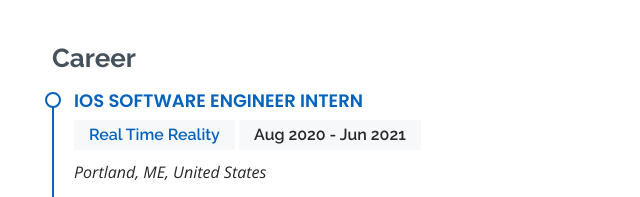
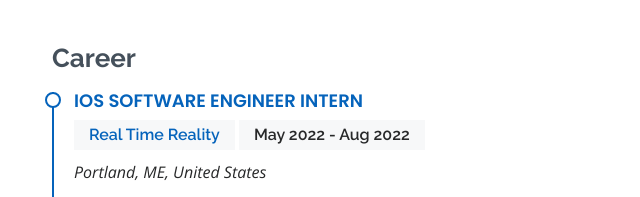
Before and after one commit to sctyang2001/sctyang.com, a plain HTML site: page index.html in a window 1280 px wide. Shown: the part 1740-1937 px from the top of the page, 80-720 px from the left. Drawn offline with nearby package versions, Linux system fonts and the light colour scheme.

Commit message:
Update index.html

```diff
--- a/index.html
+++ b/index.html
@@ -138,7 +138,7 @@
               <h4>iOS Software Engineer Intern</h4>
               <h5><a
                 href="https://rtreality.com/">Real Time Reality</a></h5>
-              <h5>Aug 2020 - Jun 2021</h5>
+              <h5>May 2022 - Aug 2022</h5>
               <p><em>Portland, ME, United States</em></p>
               <p>Real Time Reality is a growing startup focusing on virtual biometrical models and its mobile application in the industry.</p>
               <ul>
```
